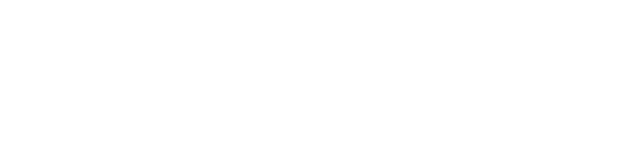
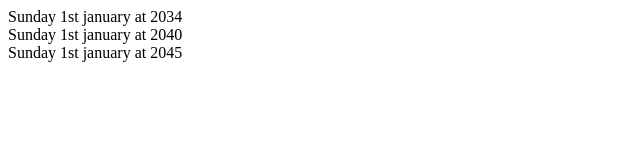
Before and after one commit to MuhammadJawwad1/Js_sunday-1st-Jan, a plain HTML site: page index.html in a window 1280 px wide. Shown: the whole page, without its empty margins (0-640 px from the left). Drawn offline with Linux system fonts and the light colour scheme.

Commit message:
document.write

```diff
--- a/index.html
+++ b/index.html
@@ -12,7 +12,7 @@
         for(i=2024;i<=2050; i++){
             var date2=new Date(i,0,1).getDay();
             if(date2==0){
-                console.log(`Sunday 1st january at ${i}`);
+                document.write(`Sunday 1st january at ${i} </br>`);
             }
         }
     </script>
```
